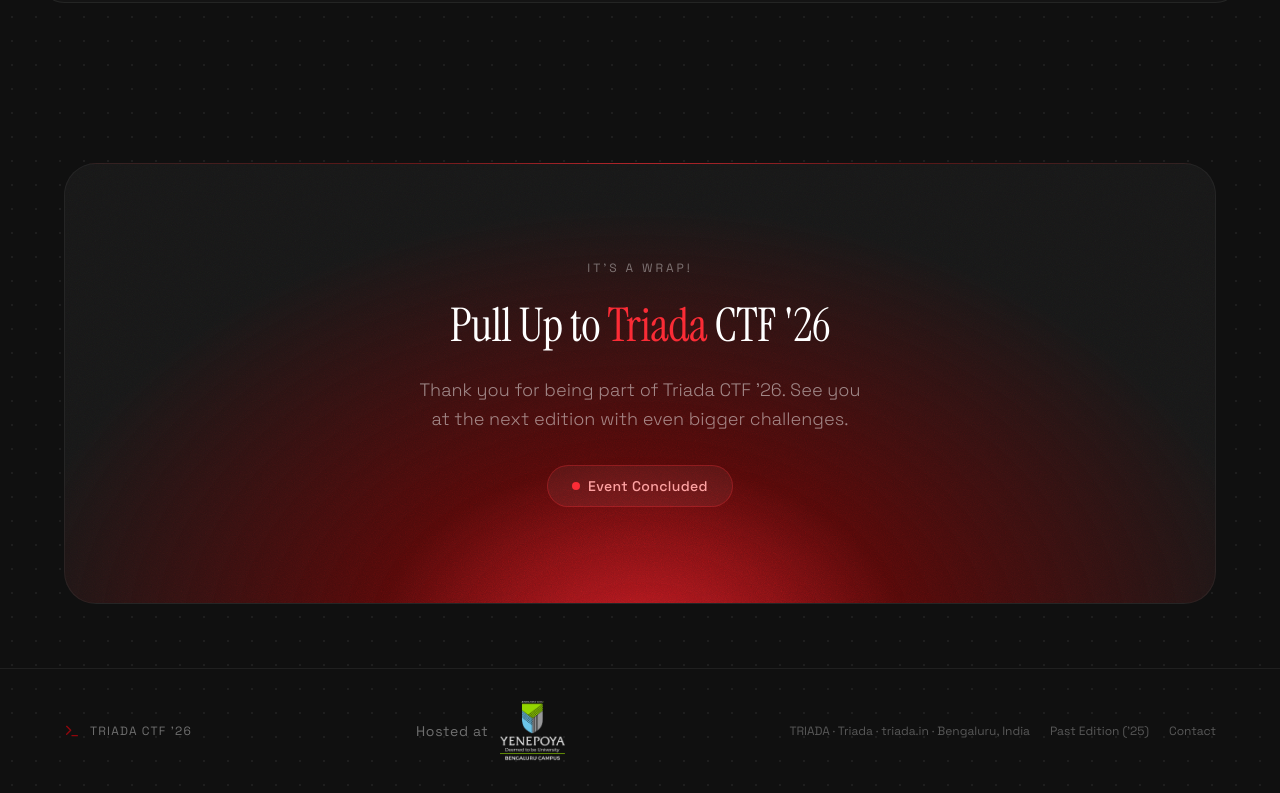
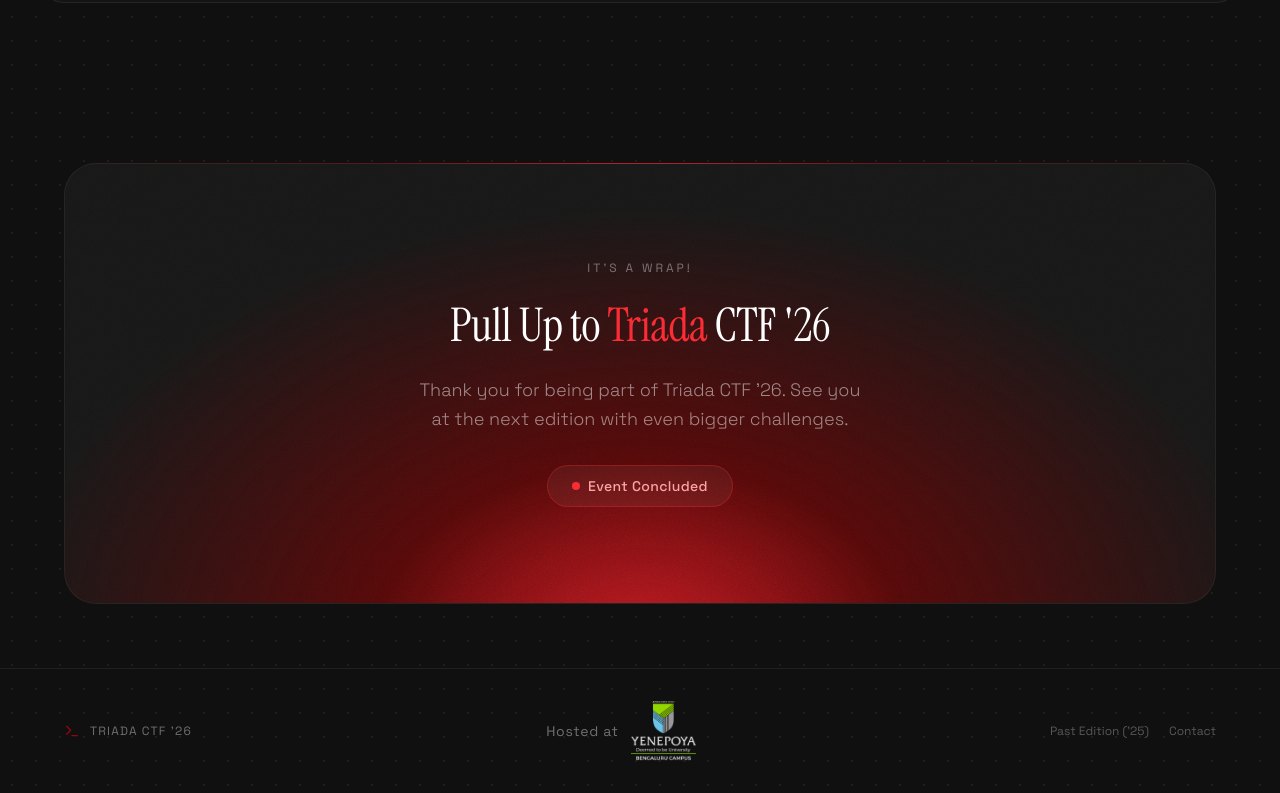
Before and after one commit to Team-Triada/ctf26-web, a React (Vite) app: page /rules in a window 1280 px wide. Shown: the part 1843-2636 px from the top of the page. Built offline with nearby package versions, Linux system fonts and the light colour scheme; a web font is replaced by a local one.

Commit message:
Remove branding line from footer

```diff
--- a/src/App.jsx
+++ b/src/App.jsx
@@ -118,7 +118,6 @@
           <img src="sponsor_logos/yenepoya.png" alt="Yenepoya University" className="h-10 md:h-15 w-auto object-contain" />
         </div>
         <div className="flex gap-5 text-xs text-white/30">
-          <span>TRIADA · Triada · triada.in · Bengaluru, India</span>
           <a href="https://ctf.triada.in" className="hover:text-white/60 transition-colors">Past Edition ('25)</a>
           <a href="mailto:triadactf@gmail.com" className="hover:text-white/60 transition-colors">Contact</a>
         </div>
```
